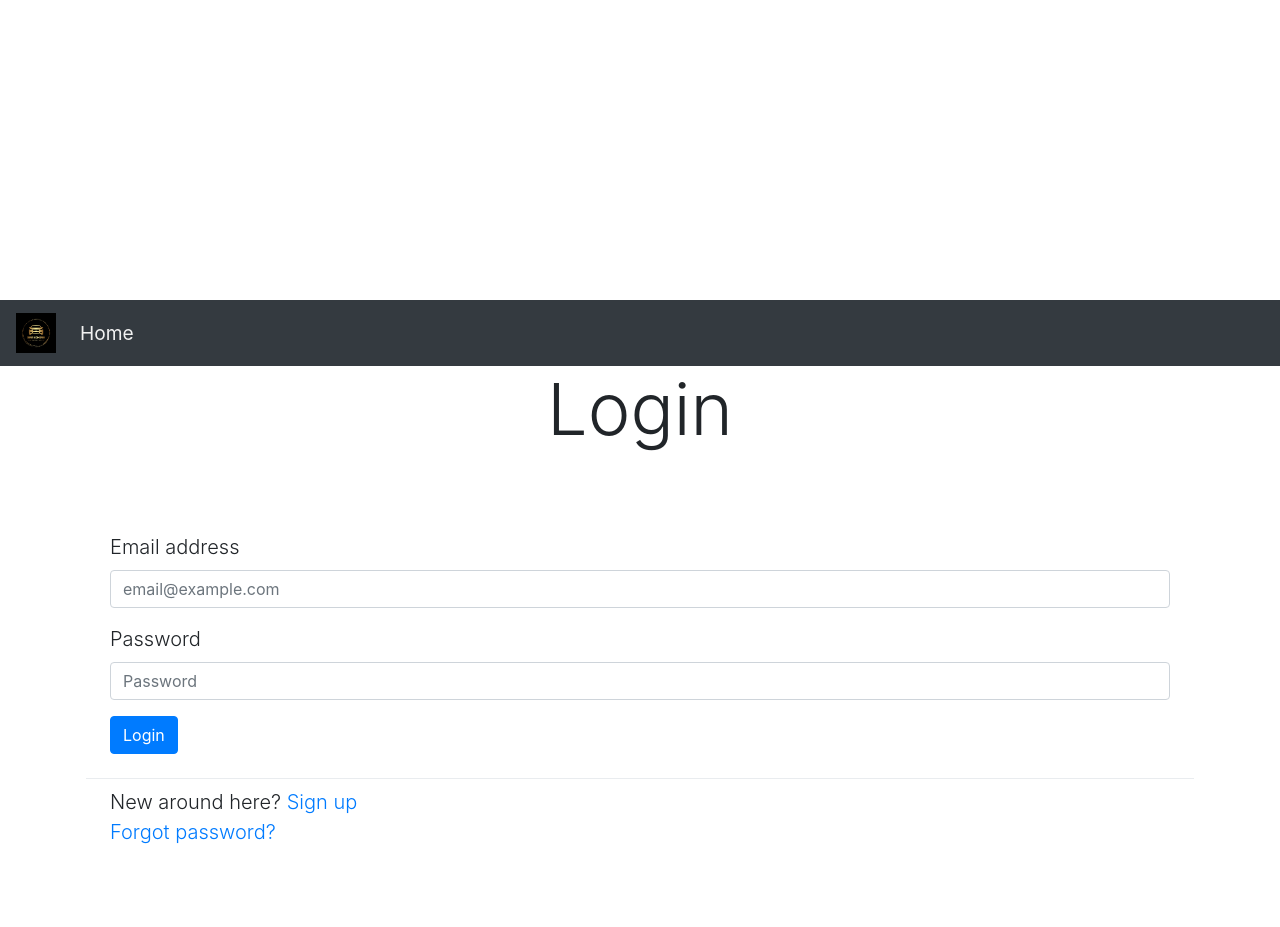
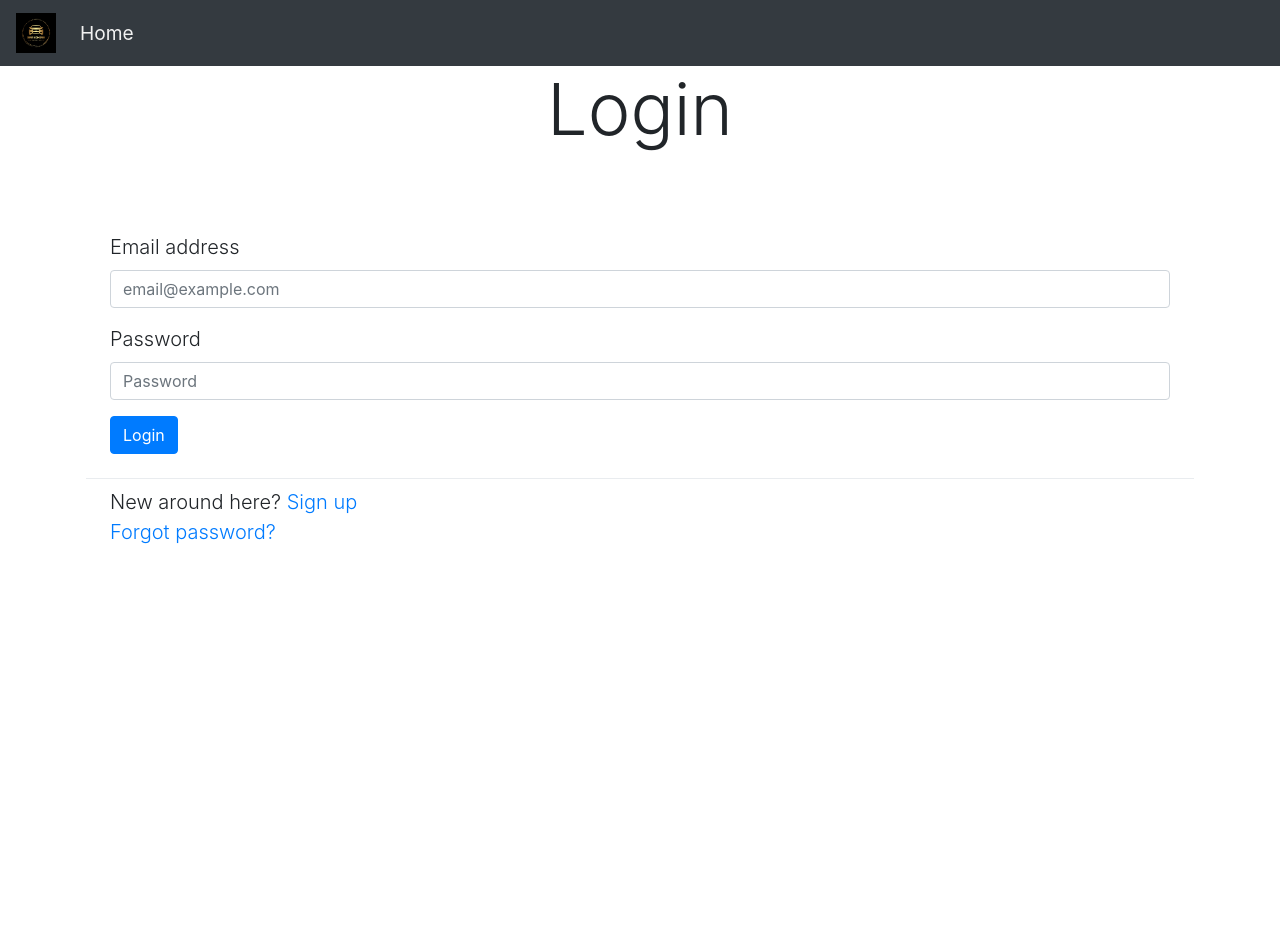
Before and after one commit to Kaumini-Perera/Group-19, a Django app: page /Manager/signin/ in a window 1280 px wide. After the commit the page ends 544 px from the top, so only its background shows below. Run offline with Django 4.2, Linux system fonts and the light colour scheme; some libraries are stand-ins or nearby versions.

Commit message:
Revert "Update SignIn template"
This reverts commit 9d67b7bf6bf2ff1de0299d83db24802bf0e1a4bc.

```diff
--- a/vehicle_renting_system/CustomerHome/templates/SignIn.html
+++ b/vehicle_renting_system/CustomerHome/templates/SignIn.html
@@ -19,12 +19,6 @@
     <title> Grand Hire - Login</title>
     <link rel="stylesheet" type="text/css" href="{% static 'css/customer.css' %}">
     <script src="{% static 'js/customer.js' %}" type="text/javascript"></script>
-
-    <style>
-        body {
-            padding-top: 300px;
-        }
-    </style>
 
 </head>
 
```
Also changed, not shown: vehicle_renting_system/Manager/templates/Manager_base.html (line endings or trailing spaces), vehicle_renting_system/db.sqlite3.
